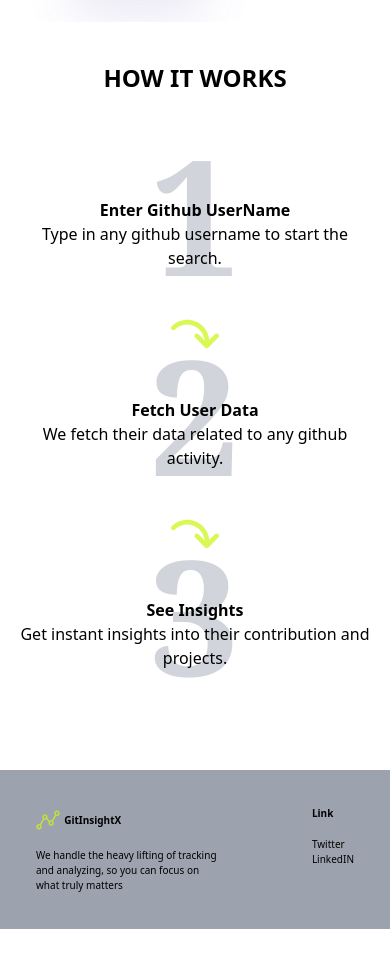
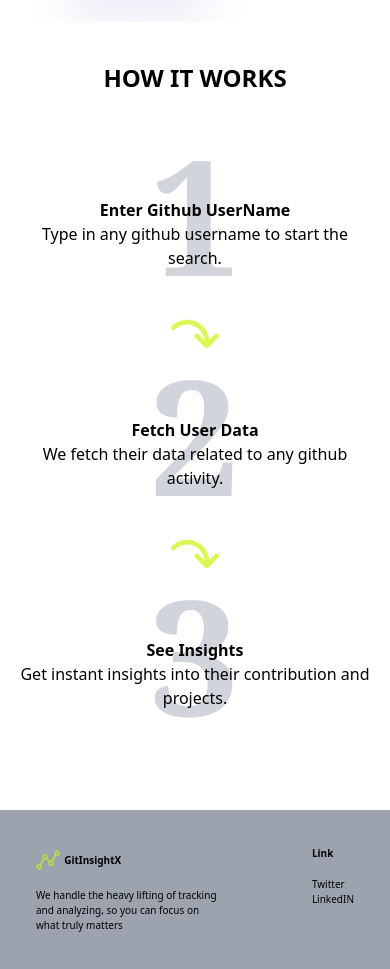
Before and after one commit to Priyanka-Chettri/GitInsightX, a website: page src/index.html in a window 390 px wide. Shown: the part 1000-1969 px from the top of the page. Before the commit the page ends 1929 px from the top, so only its background shows below. Drawn offline with nearby package versions, Linux system fonts and the light colour scheme.

Commit message:
chnages few stuffs tablet seems fine

```diff
--- a/src/index.html
+++ b/src/index.html
@@ -82,7 +82,7 @@
    <section class="mt-10">
      <div class="flex flex-col justify-center items-center">
         <p class="text-2xl font-bold mb-11">HOW IT WORKS</p>
-        <div class="flex flex-col p-5 items-center justify-center lg:flex-row">
+        <div class="flex flex-col p-5 items-center justify-center md:flex-row">
             <div class="flex flex-col items-center justify-center relative h-35">
                     <p class=" font-serif font-bold text-[160px] absolute  top-0 left-0 right-0 bottom-0  flex items-center justify-center text-gray-300 -z-10">1</p>
                     <p class="font-bold pt-10" >Enter Github UserName</p>
@@ -91,7 +91,7 @@
             <div class="flex items-start justify-center mt-10 md:mt-0">
                 <img src="assets/Icons/arrow_svg.svg" class="h-12 w-12"/>
             </div>
-            <div class="flex flex-col items-center justify-center relative h-35">
+            <div class="flex flex-col items-center justify-center relative h-35 mt-5 md:mt-0">
                 <p class=" font-serif font-bold text-[160px] absolute top-0 left-0 right-0 bottom-0 flex items-center justify-center text-gray-300 -z-10">2</p>
                 <p class="font-bold pt-10" >Fetch User Data</p>
                 <p class="text-center">We fetch their data related to any github activity.</p>
@@ -99,7 +99,7 @@
             <div class="flex items-start justify-center mt-10 md:mt-0">
                 <img src="assets/Icons/arrow_svg.svg" class="h-12 w-12"/>
             </div>
-            <div class="flex flex-col items-center justify-center relative h-35">
+            <div class="flex flex-col items-center justify-center relative h-35 mt-5 md:mt-0">
                 <p class=" font-serif font-bold text-[160px] absolute  top-0 left-0 right-0 bottom-0 flex items-center justify-center text-gray-300 -z-10">3</p>
                 <p class="font-bold pt-10" >See Insights</p>
                 <p class="text-center">Get instant insights into their contribution and projects.</p>
```
